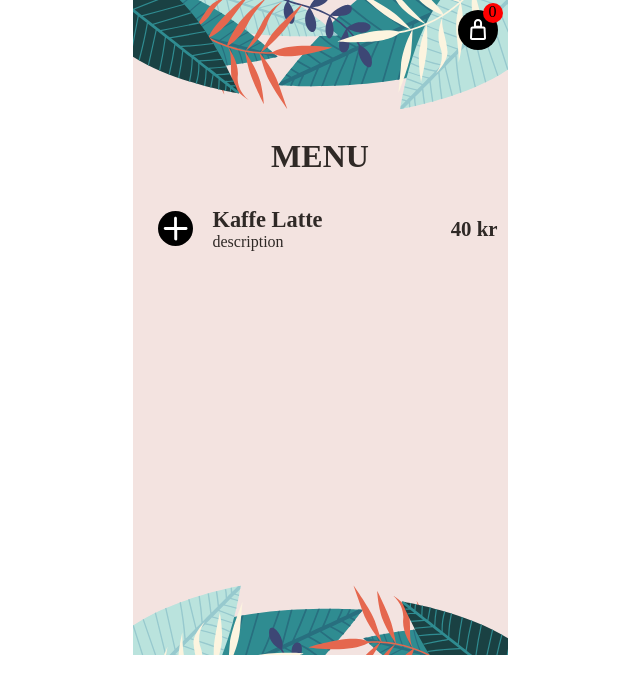
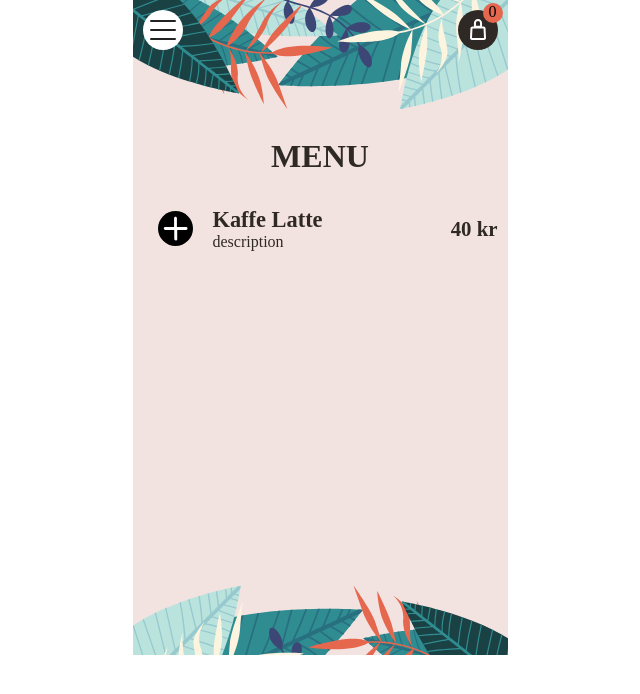
Before and after one commit to Kybbe/fire-turtles, a React (Create React App) app: page / in a window 1280 px wide. Shown: the top 694 px of the page, without its empty margins (320-960 px from the left). Built offline with nearby package versions, Linux system fonts and the light colour scheme.

Commit message:
fixed nav so it pretty :)

```diff
--- a/src/App.css
+++ b/src/App.css
@@ -32,8 +32,14 @@ body {
 
 nav {
   color: white;
-  /* display: flex; */
-  justify-content: space-evenly;
+  position: absolute;
+  z-index: 3;
+  width: 100%;
+  height: 655px;
+  flex-direction: column;
+  text-align: center;
+  justify-content: center;
+  font-size: 2em;
 
   display: none;
 }
@@ -42,10 +48,49 @@ nav {
   display: flex;
 }
 
+.navBtn {
+  background: white;
+  border: none;
+  border-radius: 50%;
+  height: 30px;
+  width: 30px;
+  text-align: center;
+  margin: 0;
+  padding: 20px;
+  cursor: pointer;
+  display: flex;
+  justify-content: center;
+  align-items: center;
+  z-index: 1;
+
+  position: absolute;
+  left: 10px;
+  top: 10px
+}
+
+.hidden {
+  display: none;
+}
+
+.close {
+  z-index: 4 !important;
+}
+
 nav a {
   color: white;
   text-decoration: none;
   padding: 20px;
+  position: relative;
+}
+
+nav a::after {
+  content: "";
+  position: absolute;
+  border-top: 1px solid rgb(68, 68, 68);
+  left: 43%;
+  bottom: 0;
+  width: 15%;
+  height: 0px;
 }
 
 nav a:hover {
@@ -78,7 +123,7 @@ nav a:hover {
 }
 
 .cartBtn {
-  background: black;
+  background: #2F2926;
   color: white;
   border: none;
   border-radius: 50%;
@@ -104,7 +149,7 @@ nav a:hover {
   top: 3px;
   margin: 0;
   z-index: 2;
-  background: red;
+  background: #E5674E;
   width: 20px;
   height: 20px;
   text-align: center;
@@ -167,6 +212,7 @@ nav a:hover {
   padding: 10px 0px;
   border-radius: 20px;
   font-size: 1.1em;
+  cursor: pointer;
 }
 
 .menuInfo {
--- a/src/components/Navbar.js
+++ b/src/components/Navbar.js
@@ -1,12 +1,26 @@
 import { NavLink } from 'react-router-dom';
 
+import hamburger from '../assets/graphics/navicon.svg';
+import close from '../assets/graphics/close.svg';
+
 function Navbar() {
+
+	function openNav() {
+		document.querySelector('nav').classList.toggle('openNav');
+		document.querySelector('.close').classList.toggle('hidden');
+		document.querySelector('.hamburger').classList.toggle('hidden');
+	}
+
 	return (
-		<nav className='backgroundBlack'>
-			<NavLink to="/menu">Meny</NavLink>
-			<NavLink to="/about">Om oss</NavLink>
-			<NavLink to="/status">Orderstatus</NavLink>
-		</nav>
+		<div style={{position: "relative"}}>
+			<nav className='backgroundBlack'>
+				<NavLink to="/menu">Meny</NavLink>
+				<NavLink to="/about">Om oss</NavLink>
+				<NavLink to="/status">Orderstatus</NavLink>
+			</nav>
+			<button className='navBtn hamburger' onClick={openNav}><img src={hamburger} alt="hamburger"></img></button>
+			<button className='navBtn close hidden' onClick={openNav}><img src={close} alt="close" style={{height: "25px"}}></img></button>
+		</div>
 	)
 }
 
```
